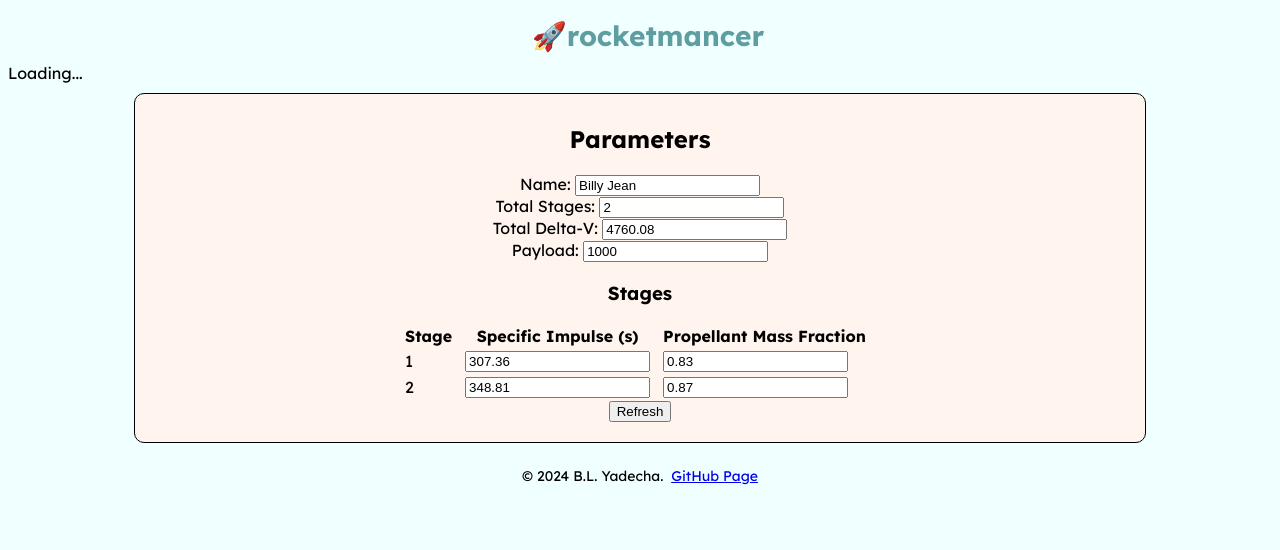
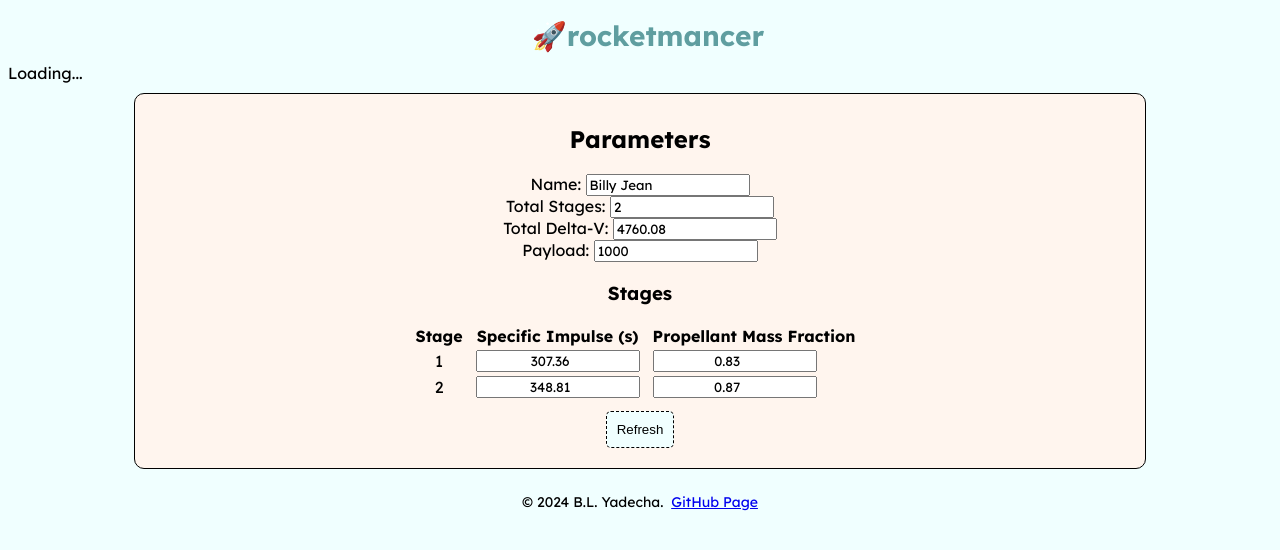
Before and after one commit to BruhLemma-Yadecha/rocketmancer-web, a React (Vite) app in the folder frontend/: page / in a window 1280 px wide. Shown: the top 550 px of the page. Built offline with nearby package versions, Linux system fonts and the light colour scheme.

Commit message:
feat: add stage customizations

```diff
--- a/frontend/src/components/Parameters/ParametersStage.jsx
+++ b/frontend/src/components/Parameters/ParametersStage.jsx
@@ -1,4 +1,5 @@
 import { useState } from 'react';
+import '../../styles/Parameters.css';
 
 const ParametersStage = ({ index, stages, setStages }) => {
     const [specificImpulse, setSpecificImpulse] = useState(stages[index].specificImpulse);
@@ -26,12 +27,12 @@ const ParametersStage = ({ index, stages, setStages }) => {
 
     return (
         <tr key={index}>
-            <td>{index + 1}</td>
+            <td className={"parameters-stage"}>{index + 1}</td>
             <td>
-                <input type="number" value={specificImpulse} onChange={(e) => editSpecificImpulse(e.target.value)} />
+                <input  className={"parameters-input parameters-stage"} type="number" value={specificImpulse} onChange={(e) => editSpecificImpulse(e.target.value)} />
             </td>
             <td>
-                <input type="number" value={propellantMassFraction} onChange={(e) => editPropellantMassFraction(e.target.value)} />
+                <input  className={"parameters-input parameters-stage"} type="number" value={propellantMassFraction} onChange={(e) => editPropellantMassFraction(e.target.value)} />
             </td>
         </tr>
     )
--- /dev/null
+++ b/frontend/src/styles/Input.css
@@ -0,0 +1,3 @@
+input {
+    font: "Lexend";
+}
--- a/frontend/src/styles/Parameters.css
+++ b/frontend/src/styles/Parameters.css
@@ -12,3 +12,20 @@
     border-radius: 10px;
     background-color:seashell;
 }
+
+.parameters-input {
+    font-family: "Lexend";
+}
+
+.parameters-stage {
+    text-align: center;
+}
+
+.parameters-refresh {
+    margin-top: 10px;
+    padding: 10px;
+    border: 1px dashed black;
+    border-radius: 5px;
+    background-color: azure;
+    cursor: pointer;
+}
```
